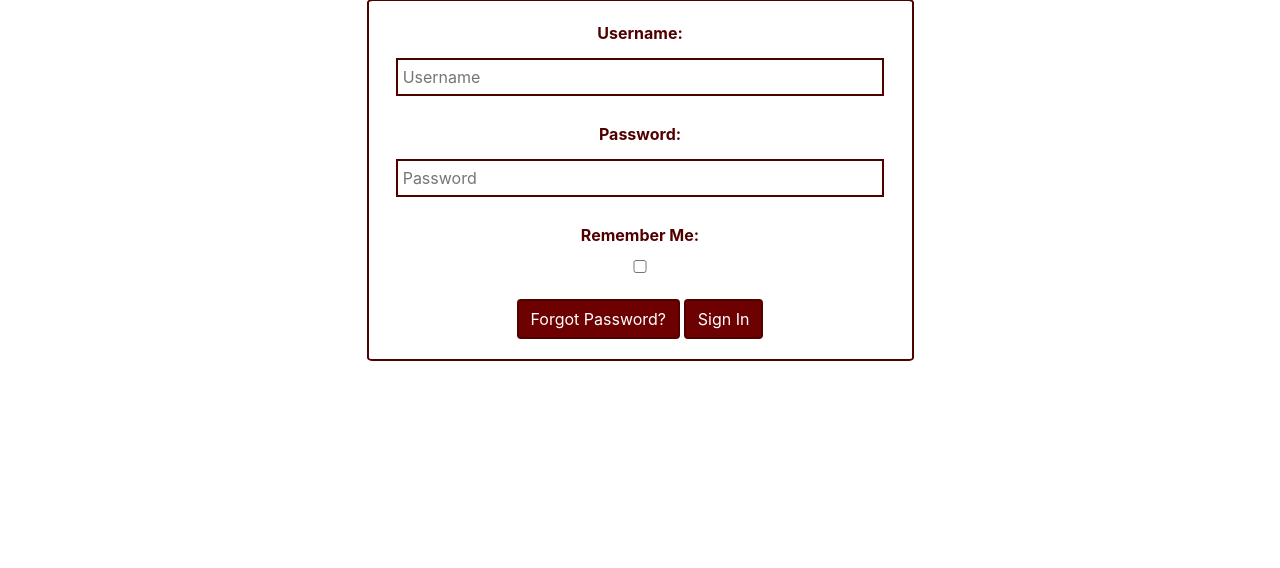
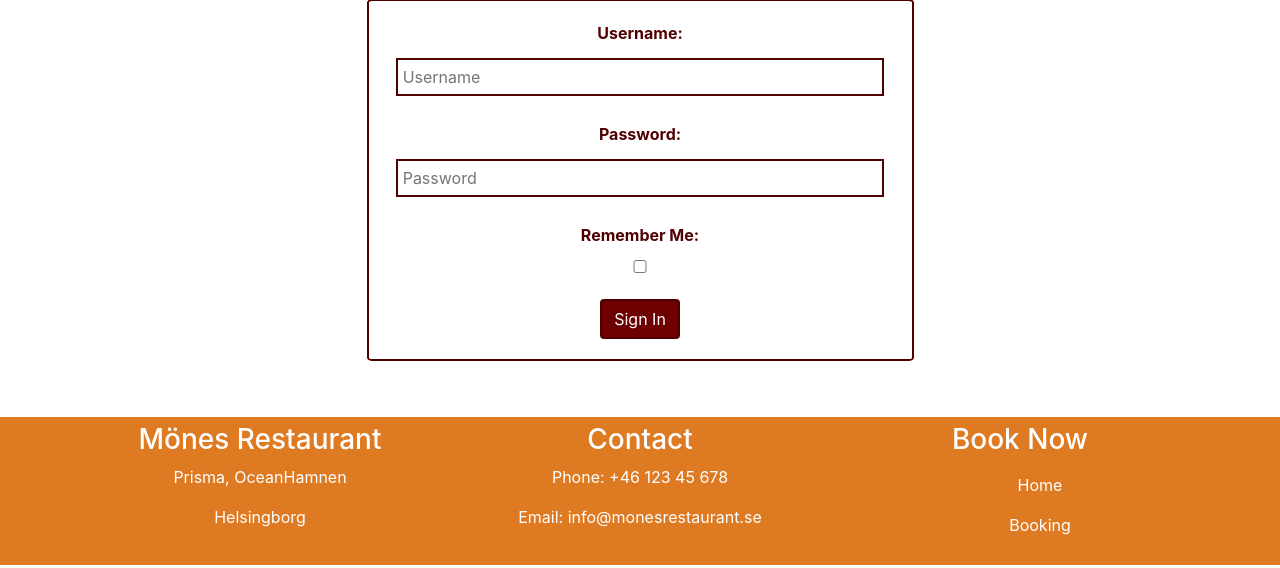
Before and after one commit to moolleer/P4-m-nes-restaurant, a Django app: page /accounts/login/ in a window 1280 px wide. Shown: the part 509-1077 px from the top of the page. Before the commit the page ends 870 px from the top, so only its background shows below. Run offline with Django 3.2, Linux system fonts and the light colour scheme; some libraries are stand-ins or nearby versions.

Commit message:
feat: add footer and content

```diff
--- a/booking/views.py
+++ b/booking/views.py
@@ -93,7 +93,9 @@ def add_booking(request):
 
                 else:
                     messages.error(
-                        request, 'No more available tables for this day and time.')
+                        request,
+                        'No more available tables for this day and time.'
+                    )
         else:
             messages.error(
                 request, 'An error occurred, please try again')
--- a/static/css/style.css
+++ b/static/css/style.css
@@ -27,7 +27,6 @@ h4 {
 
 /* Hero Image*/
 
-
 .hero-content {
   padding: 0px;
 }
@@ -44,6 +43,7 @@ h4 {
 .hero-image {
   position: relative;
 }
+
 .opaque-overlay {
   position: absolute;
   top: 0;
@@ -92,11 +92,7 @@ h4 {
   width: 60%;
 }
 
-
-
-/**/
-
-
+/* Forms*/
 
 .form {
   text-align: center;
@@ -106,8 +102,6 @@ h4 {
   border-radius: 1%;
   border: 2px solid #510000;
   margin-top: 10px;
-
-
 }
 
 .fields input {
@@ -122,3 +116,24 @@ h4 {
 .menu-item p {
   font-style: italic;
 }
+
+/* Footer */
+
+#footer {
+  background-color: #de7a22;
+}
+
+.col-footer {
+  color: white;
+  text-align: center;
+  padding: 4px;
+  padding-top: 6px;
+}
+
+footer ul {
+  list-style: none;
+}
+
+footer a {
+  color: white;
+}
--- a/templates/account/login.html
+++ b/templates/account/login.html
@@ -23,8 +23,6 @@
         {% if redirect_field_value %}
         <input type="hidden" name="{{ redirect_field_name }}" value="{{ redirect_field_value }}" />
         {% endif %}
-        <a class="btn secondaryAction"
-          href="{% url 'account_reset_password' %}">{% trans "Forgot Password?" %}</a>
         <button class="btn primaryAction" type="submit">{% trans "Sign In" %}</button>
       </form>
 
--- a/templates/base.html
+++ b/templates/base.html
@@ -30,18 +30,20 @@
     <!-- Header -->
     <header>
         <hr class="page-break">
+
         <!-- Navigation -->
         <nav class="navbar navbar-expand-lg navbar-light">
             <div class="container">
                 <a class="navbar-brand" href="{% url 'home' %}">
-                    <img src="https://res.cloudinary.com/dq785n55j/image/upload/v1684756312/logo_transparent_knaope.png" width="300"
-                        height="300" class="d-inline-block align-top" alt="restaurant-logo">
+                    <img src="https://res.cloudinary.com/dq785n55j/image/upload/v1684756312/logo_transparent_knaope.png"
+                        width="300" height="300" class="d-inline-block align-top" alt="restaurant-logo">
                 </a>
                 <p></p>
 
                 <!-- Hamburger dropdown menu -->
-                <button class="navbar-toggler navbar-light ml-auto" type="button" data-toggle="collapse" data-target="#navbarContent"
-                    aria-controls="navbarContent" aria-expanded="false" aria-label="Toggle navigation">
+                <button class="navbar-toggler navbar-light ml-auto" type="button" data-toggle="collapse"
+                    data-target="#navbarContent" aria-controls="navbarContent" aria-expanded="false"
+                    aria-label="Toggle navigation">
                     <span class="navbar-toggler-icon"></span>
                 </button>
                 <div class="collapse navbar-collapse justify-content-end" id="navbarContent">
@@ -102,6 +104,42 @@
         {% endblock content %}
     </div>
 
+    <!-- Footer Start -->
+    <footer id="footer">
+        <div class="container footer-content">
+            <div class="row">
+                <div class="col-footer col-lg-4 col-md-6">
+                    <div class="footer-info">
+                        <h3>Mönes Restaurant</h3>
+                        <p>Prisma, OceanHamnen</p>
+                        <p>Helsingborg</p>
+                    </div>
+                </div>
+                <div class="col-footer col-lg-4 col-md-6">
+                    <div class="footer-contact">
+                        <h3>Contact</h3>
+                        <p>Phone: +46 123 45 678</p>
+                        <p>Email: info@monesrestaurant.se</p>
+                    </div>
+                </div>
+                <div class="col-footer col-lg-4 col-md-6">
+                    <div class="footer-book">
+                        <h3>Book Now</h3>
+                        <ul>
+                            <li>
+                                <a class="nav-link" aria-current="page" href="{% url 'home' %}">Home</a>
+                            </li>
+                            <li>
+                                <a class="nav-link" aria-current="page" href="{% url 'bookings' %}">Booking</a>
+                            </li>
+                        </ul>
+                    </div>
+                </div>
+            </div>
+        </div>
+    </footer>
+    <!-- Footer End -->
+
     <!-- Message Fade (Code used from Code Institute Blog Walkthrough)  -->
     <script>
         setTimeout(function () {
@@ -110,12 +148,6 @@
             alert.close();
         }, 3000);
     </script>
-
-    <!-- Footer Start -->
-    <footer>
-        <div class="container footer-container"></div>
-    </footer>
-
     <!-- Message Fade End -->
 
     <!-- Font awesome script-->
--- a/templates/bookings.html
+++ b/templates/bookings.html
@@ -23,8 +23,9 @@
                 <input class="btn" type="submit" value="Book Now">
             </form>
             {% else %}
-            <p>To make a booking please <a href="{% url 'account_signup' %}"><strong>Sign up</strong></a> or<a href="{% url 'account_login' %}">
-                <strong>Log in</strong></a> to your account.</p>
+            <p>To make a booking please <a href="{% url 'account_signup' %}"><strong>Sign up</strong></a> or<a
+                    href="{% url 'account_login' %}">
+                    <strong>Log in</strong></a> to your account.</p>
 
             {% endif %}
         </div>
```
Also changed, not shown: booking/forms.py (+0 -16 lines), booking/models.py (+0 -7 lines), templates/index.html (+1 -9 lines), templates/menu.html (+4 -4 lines).
